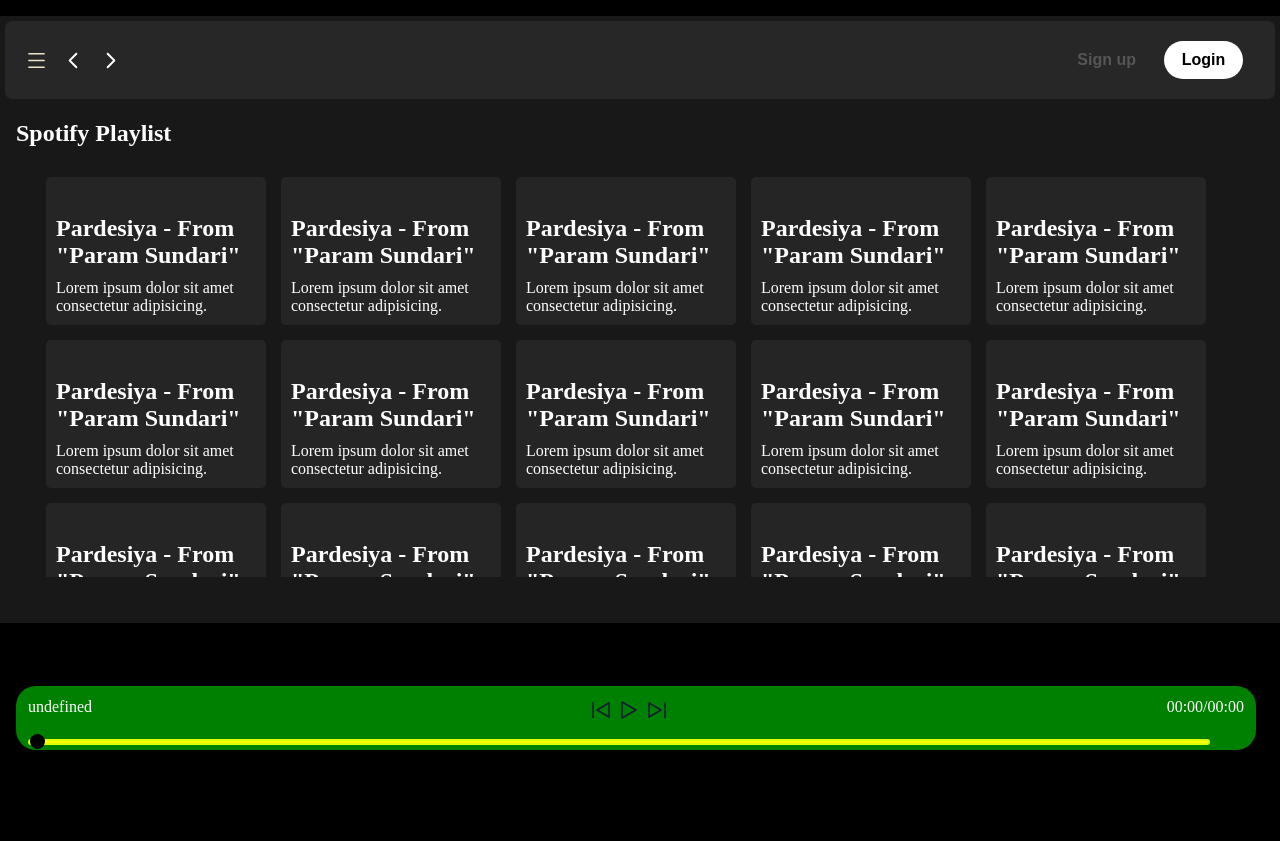
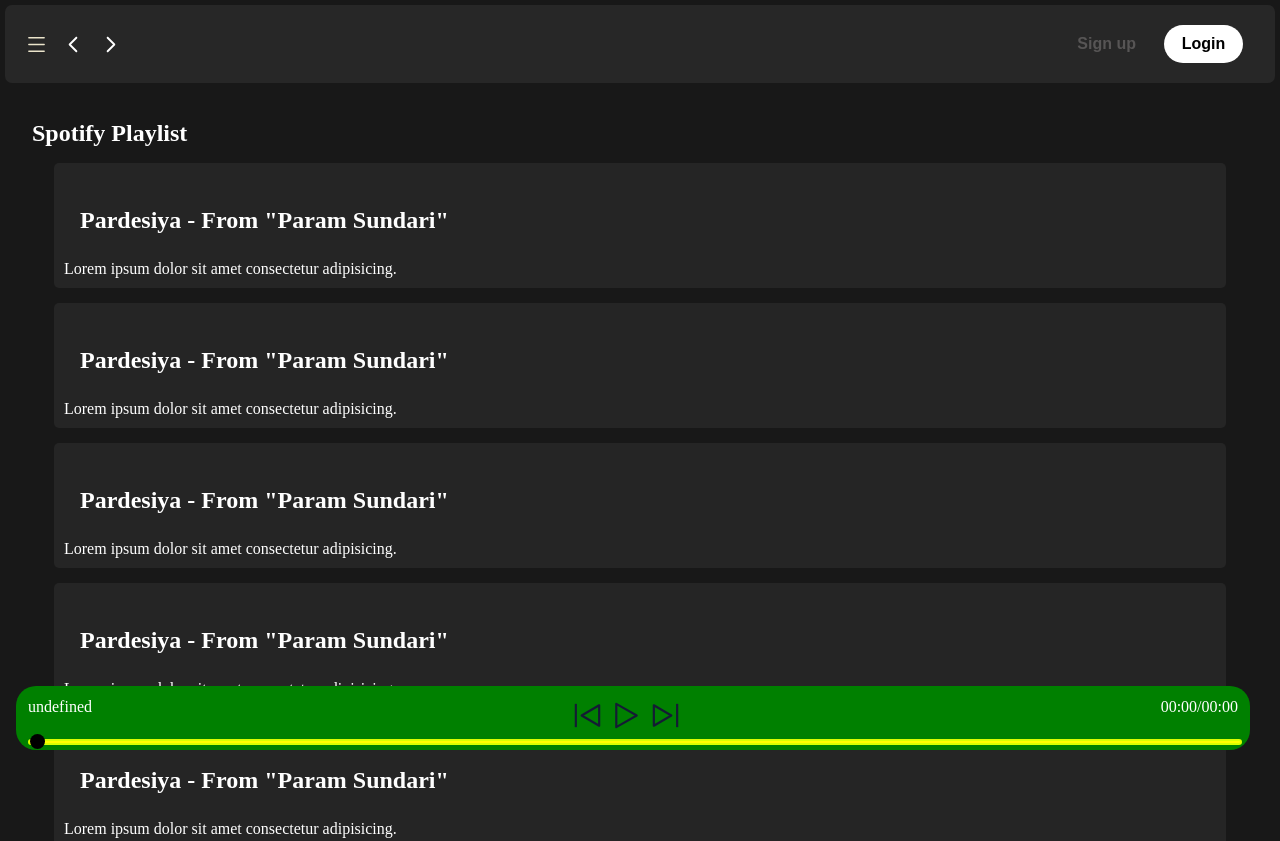
Before and after one commit to Sabujdeep/music-player, a plain HTML site: page index.html in a window 1280 px wide. Shown: the top 841 px of the page. Before the commit the page ends 800 px from the top, so only its background shows below. Drawn offline with Linux system fonts and the light colour scheme; no server answers.

Commit message:
few css tweaking

```diff
--- a/index.html
+++ b/index.html
@@ -13,7 +13,7 @@
     <div class="container flex bg-black">
         <div class="left">
             <div class="close">
-                <img class="invert" src="/img/close.svg" alt="">
+                <img class="invert" width="30" src="/img/close.svg" alt="">
             </div>
             <div class="home bg-grey rounded m-1 p-1">
                 <div class="logo">
@@ -194,9 +194,9 @@
 
                     </div>
                     <div class="songbuttons">
-                        <img id="previous" src="img/prevsong.svg" alt="" srcset="">
-                        <img id="play" src="img/play.svg" alt="" srcset="">
-                        <img id="next" src="img/nextsong.svg" alt="" srcset="">
+                        <img width="35" id="previous" src="img/prevsong.svg" alt="" srcset="">
+                        <img width="35" id="play" src="img/play.svg" alt="" srcset="">
+                        <img width="35" id="next" src="img/nextsong.svg" alt="" srcset="">
                     </div>
                     <div class="songTime">
 
--- a/script.js
+++ b/script.js
@@ -100,7 +100,7 @@ async function main() {
 
     currentSong.addEventListener("timeupdate", () => {
         document.querySelector(".songTime").innerHTML = `${secondsToMinuteSeconds(currentSong.currentTime)}
-        /${secondsToMinuteSeconds(currentSong.duration)}`
+        / ${secondsToMinuteSeconds(currentSong.duration)}`
 
         document.querySelector(".circle").style.left = (currentSong.currentTime/currentSong.duration) * 100 + "%"
     })
--- a/style.css
+++ b/style.css
@@ -87,13 +87,17 @@ body{
     padding: 16px;
 }
 
+.spotifyPlaylists h2{
+    padding: 16px;
+}
+
 .card-container{
     margin: 30px;
     display: flex;
     gap: 15px;
     flex-wrap: wrap;
-    overflow-y: scroll;
-    max-height: 50vh;
+    overflow-y: auto;
+    min-height: 50vh;
 }
 .card{
     width: 200px;
@@ -170,7 +174,7 @@ body{
     border-radius: 20px;
     display: flex;
     justify-content: space-between;
-    height: 40px;
+    min-height: 40px;
 }
 
 .songLists{
@@ -249,6 +253,10 @@ body{
     gap: 14px;
 }
 
+.close{
+    display: none;
+}
+
 
 /* media queries */
 
@@ -258,7 +266,7 @@ body{
         left: -120%;
         transition: all .3s;
         z-index: 1;
-        width: 373   px;
+        width: 373px;
         background-color: black;
     }
 
@@ -271,13 +279,37 @@ body{
 
     .right{
         width: 100vw;
+        margin: 0;
     }
 
     .playbar{
-        width: 95vw;
+        width: calc(100vw - 70px);
+    }
+
+    .seekbar{
+        width: calc(100vw - 70px);
     }
 
     .hamburger{
         display: block;
     }
+
+    .card{
+        width: 90vw;
+    }
+
+    .card-container{
+        margin: 0px;
+        justify-content: center;
+    }
+
+    .close{
+        display: block;
+    }
+
+    .aboveBar{
+        flex-direction: column;
+        gap: 23px;
+        align-items: center;
+    }
 }
```
